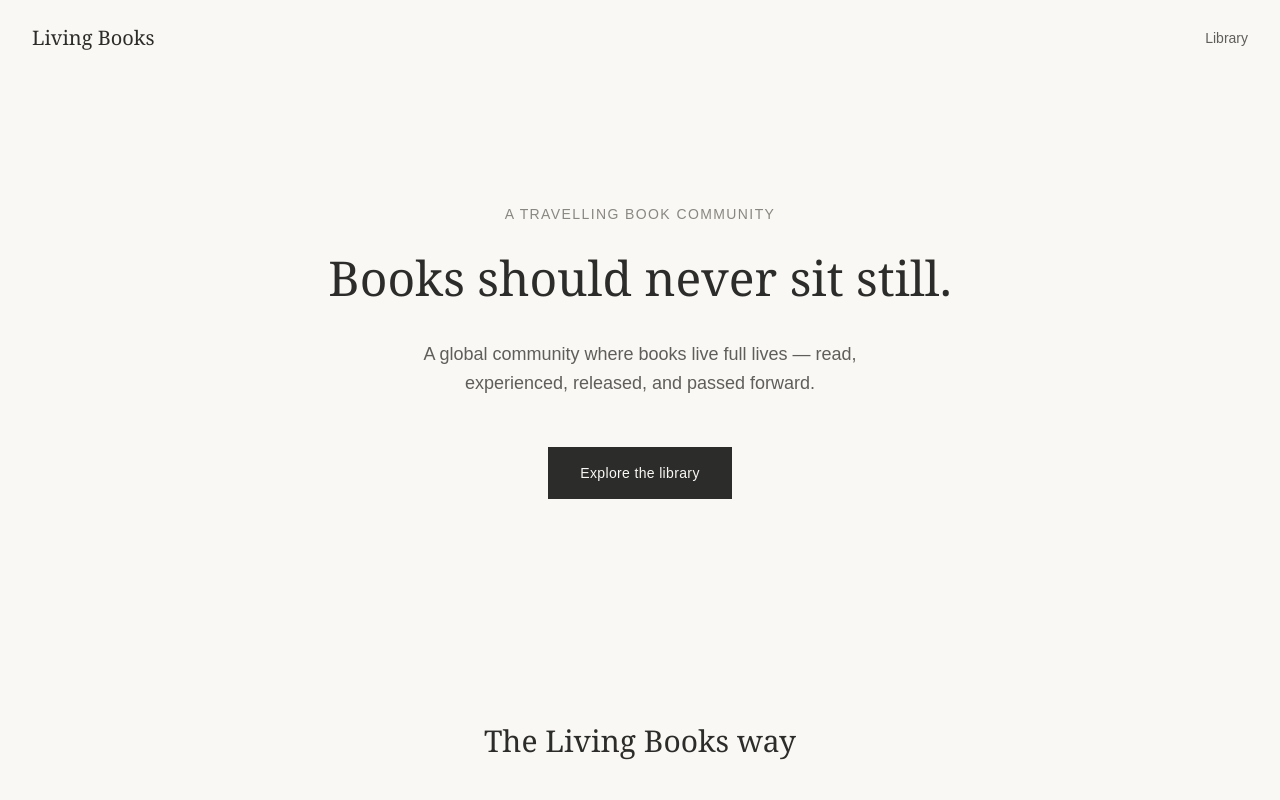
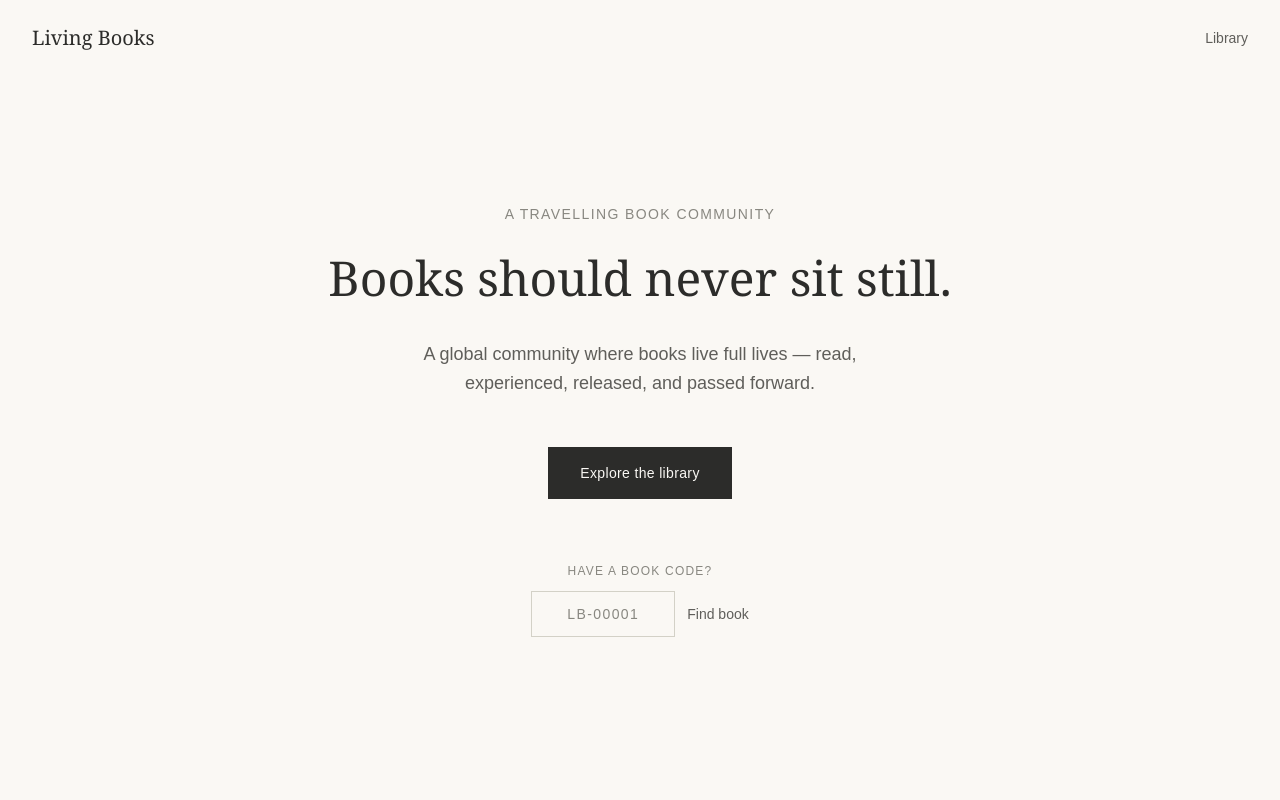
Before and after one commit to hellosophiespeaking/living-books, a Next.js app: page / in a window 1280 px wide. Shown: the top 800 px of the page. Built offline with nearby package versions, Linux system fonts and the light colour scheme.

Commit message:
Add book code search and find page

```diff
--- /dev/null
+++ b/app/find/page.tsx
@@ -0,0 +1,32 @@
+import { supabase } from '../lib/supabase'
+import { redirect } from 'next/navigation'
+
+export default async function FindBook({ searchParams }: { searchParams: { code: string } }) {
+  const { code } = await searchParams
+
+  if (!code) redirect('/')
+
+  const { data: book } = await supabase
+    .from('books')
+    .select('slug')
+    .eq('code', code.toUpperCase())
+    .single()
+
+  if (book) {
+    redirect(`/book/${book.slug}`)
+  }
+
+  return (
+    <main className="min-h-screen bg-[#FAF8F4] flex flex-col items-center justify-center text-center px-8">
+      <a href="/" className="font-serif text-xl text-[#2C2C2A] mb-16">Living Books</a>
+      <p className="text-xs uppercase tracking-widest text-[#888780] mb-4">Code not found</p>
+      <h1 className="font-serif text-3xl text-[#2C2C2A] mb-6">
+        This book has not begun its journey yet.
+      </h1>
+      <p className="text-[#5F5E5A] mb-12">Double check the code inside your book cover.</p>
+      <a href="/" className="text-sm text-[#888780] underline hover:text-[#2C2C2A] transition-colors">
+        Back home
+      </a>
+    </main>
+  )
+}
--- a/app/page.tsx
+++ b/app/page.tsx
@@ -22,6 +22,20 @@ export default function Home() {
         <a href="/library" className="bg-[#2C2C2A] text-[#FAF8F4] px-8 py-4 text-sm tracking-wide hover:bg-[#444441] transition-colors">
           Explore the library
         </a>
+
+        <div className="mt-16 flex flex-col items-center gap-3">
+          <p className="text-xs uppercase tracking-widest text-[#888780]">Have a book code?</p>
+          <form action="/find" method="GET" className="flex gap-3">
+            <input
+              name="code"
+              placeholder="LB-00001"
+              className="border border-[#D3D1C7] bg-transparent px-4 py-3 text-sm text-[#2C2C2A] placeholder-[#888780] outline-none focus:border-[#2C2C2A] transition-colors w-36 text-center tracking-widest"
+            />
+            <button type="submit" className="text-sm text-[#5F5E5A] hover:text-[#2C2C2A] transition-colors">
+              Find book
+            </button>
+          </form>
+        </div>
       </section>
 
       <section className="px-8 py-24 max-w-4xl mx-auto">
```
